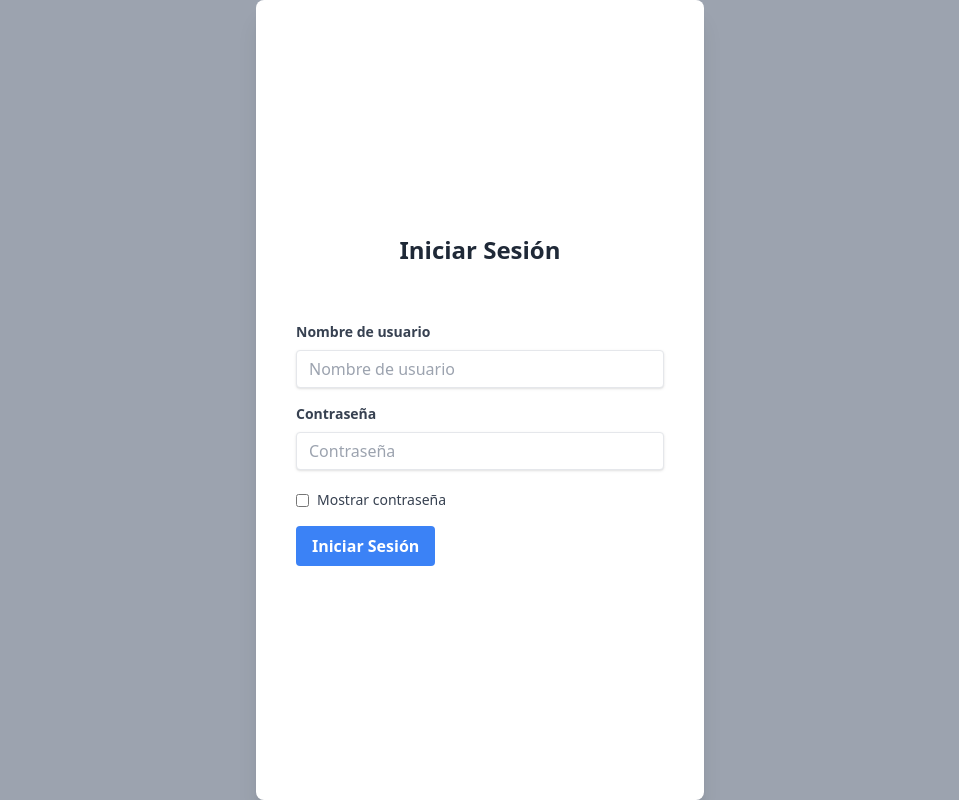
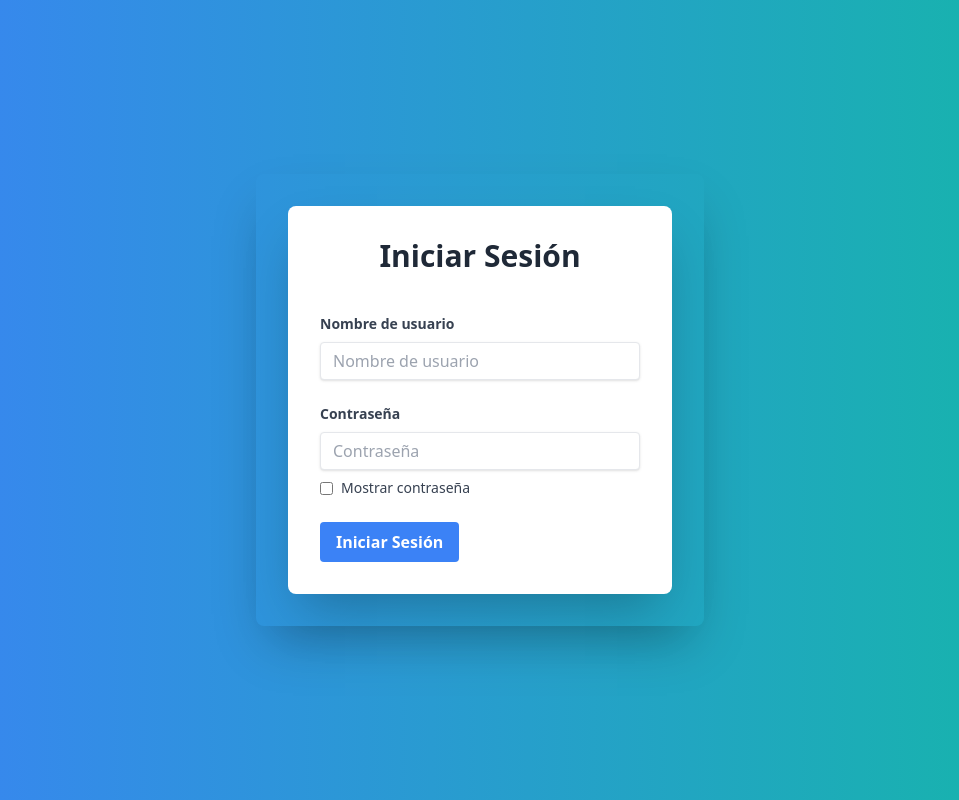
Before and after one commit to ftvalex01/sara-test-front, a React (Create React App) app: page / in a window 1280 px wide. Shown: the whole page, without its empty margins (160-1119 px from the left). Built offline with nearby package versions, Linux system fonts and the light colour scheme; no server answers.

Commit message:
corrigiendo el login

```diff
--- a/src/components/login/LoginForm.jsx
+++ b/src/components/login/LoginForm.jsx
@@ -34,19 +34,19 @@ const LoginForm = () => {
   };
 
   return (
-    <div className="flex flex-col items-center justify-center p-10 bg-white dark:bg-gray-900 rounded-lg shadow-xl min-h-screen">
-      <div className="mb-8 text-center">
+    <div className="flex flex-col items-center justify-center p-8 bg-white dark:bg-gray-900 rounded-lg shadow-2xl">
+      <div className="mb-6 text-center">
         {/* Aquí puedes incluir tu imagen de logo si tienes una */}
         {/* <img
           src="/path-to-your-logo.png"
           alt="Logo"
           className="w-20 h-20 rounded-full mb-4"
         /> */}
-        <h2 className="text-2xl text-gray-800 dark:text-gray-200 font-bold mb-6">Iniciar Sesión</h2>
+        <h2 className="text-3xl text-gray-800 dark:text-gray-200 font-bold mb-4">Iniciar Sesión</h2>
       </div>
-      <form onSubmit={handleSubmit} className="w-full max-w-md">
-        <div className="mb-4">
-          <label htmlFor="username" className="block text-gray-700 dark:text-gray-300 text-sm font-bold mb-2">
+      <form onSubmit={handleSubmit} className="w-full max-w-sm">
+        <div className="mb-6">
+          <label htmlFor="username" className="block text-gray-700 dark:text-gray-300 text-sm font-semibold mb-2">
             Nombre de usuario
           </label>
           <input
@@ -55,11 +55,11 @@ const LoginForm = () => {
             placeholder="Nombre de usuario"
             value={username}
             onChange={(e) => setUsername(e.target.value)}
-            className="shadow appearance-none border rounded w-full py-2 px-3 text-gray-700 dark:text-gray-200 leading-tight focus:outline-none focus:shadow-outline transition duration-300 ease-in-out transform focus:scale-105"
+            className="shadow appearance-none border rounded w-full py-2 px-3 text-black dark:text-black leading-tight focus:outline-none focus:ring-2 focus:ring-blue-500 transition duration-300 ease-in-out"
           />
         </div>
-        <div className="mb-4">
-          <label htmlFor="password" className="block text-gray-700 dark:text-gray-300 text-sm font-bold mb-2">
+        <div className="mb-6">
+          <label htmlFor="password" className="block text-gray-700 dark:text-gray-300 text-sm font-semibold mb-2">
             Contraseña
           </label>
           <input
@@ -68,7 +68,7 @@ const LoginForm = () => {
             placeholder="Contraseña"
             value={password}
             onChange={(e) => setPassword(e.target.value)}
-            className="shadow appearance-none border rounded w-full py-2 px-3 text-gray-700 dark:text-gray-200 mb-3 leading-tight focus:outline-none focus:shadow-outline transition duration-300 ease-in-out transform focus:scale-105"
+            className="shadow appearance-none border rounded w-full py-2 px-3 text-black dark:text-black leading-tight focus:outline-none focus:ring-2 focus:ring-blue-500 transition duration-300 ease-in-out"
           />
           <div className="flex items-center mt-2">
             <input
@@ -81,9 +81,9 @@ const LoginForm = () => {
             <label htmlFor="showPassword" className="text-sm text-gray-700 dark:text-gray-300">Mostrar contraseña</label>
           </div>
         </div>
-        {error && <p className="text-red-500 text-xs italic">{error}</p>}
+        {error && <p className="text-red-500 text-xs italic mb-4">{error}</p>}
         <div className="flex items-center justify-between">
-          <button type="submit" className="bg-blue-500 hover:bg-blue-700 text-white font-bold py-2 px-4 rounded focus:outline-none focus:shadow-outline transition duration-300 ease-in-out transform hover:scale-105 focus:scale-105">
+          <button type="submit" className="bg-blue-500 hover:bg-blue-700 text-white font-bold py-2 px-4 rounded focus:outline-none focus:ring-2 focus:ring-blue-500 transition duration-300 ease-in-out">
             Iniciar Sesión
           </button>
         </div>
--- a/src/pages/Login/Login.jsx
+++ b/src/pages/Login/Login.jsx
@@ -3,8 +3,8 @@ import LoginForm from '../../components/login/LoginForm';
 
 const LoginPage = () => {
   return (
-    <div className="flex flex-col items-center justify-center min-h-screen w-full bg-gray-400">
-      <div className="w-full max-w-md">
+    <div className="flex flex-col items-center justify-center min-h-screen w-full bg-gradient-to-r from-blue-500 to-teal-500">
+      <div className="w-full max-w-md p-8  rounded-lg shadow-2xl">
         <LoginForm />
       </div>
     </div>
```
